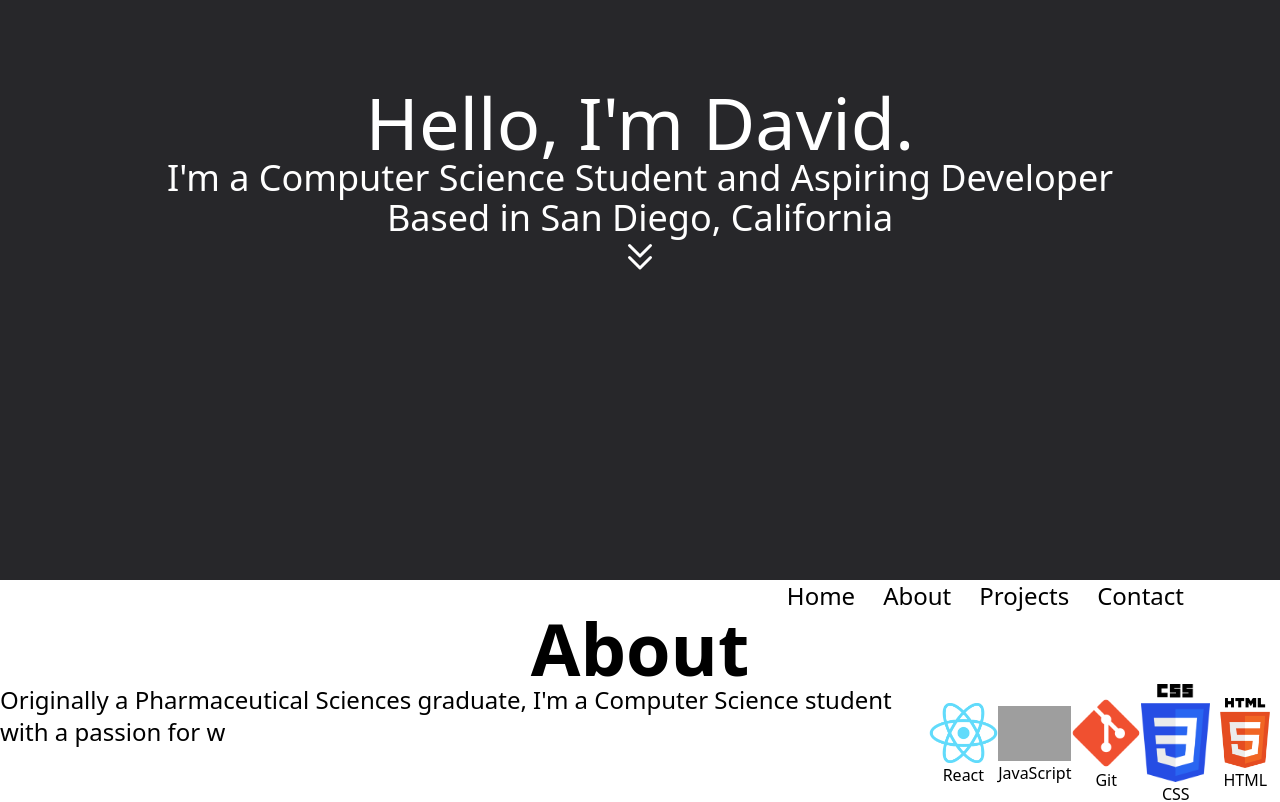
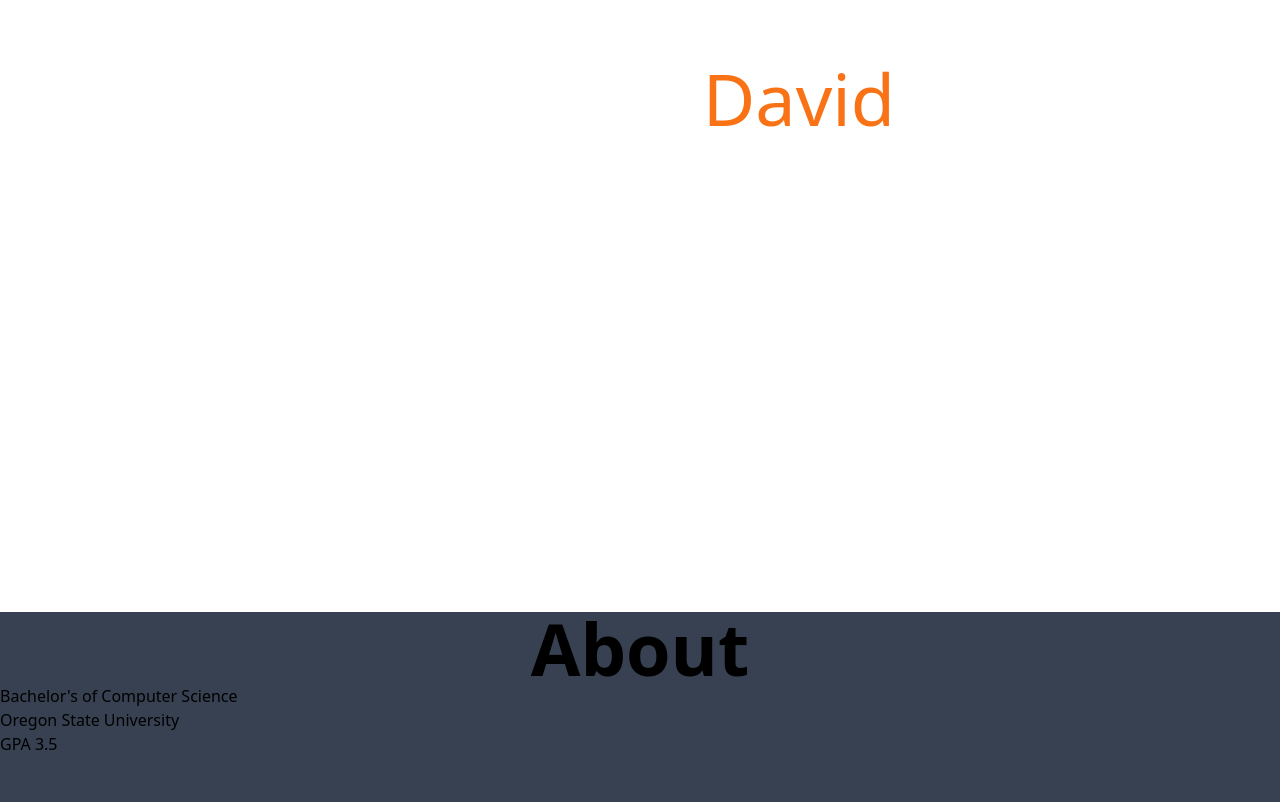
Before and after one commit to DavidGurovich/my-portfolio, a React (Create React App) app: page / in a window 1280 px wide. Shown: the part 220-1022 px from the top of the page. Built offline with nearby package versions, Linux system fonts and the light colour scheme; grey boxes are pictures that could not be loaded.

Commit message:
going to map skill icons using javascript

```diff
--- a/src/App.js
+++ b/src/App.js
@@ -8,7 +8,7 @@ import Contact from './components/Contact';
 
 function App() {
   return (
-    <main className=''>
+    <main >
       <Home/>
       <NavBar/>
       <About />
--- a/src/components/About.jsx
+++ b/src/components/About.jsx
@@ -5,19 +5,44 @@ import htmlLogo from '../images/htmllogo.png';
 import gitLogo from '../images/gitlogo.png';
 import cssLogo from '../images/csslogo.png';
 
+const skills = [
+    {
+        logo: htmlLogo,
+        title: "HTML"
+    },
+    {
+        logo: cssLogo,
+        title: "CSS"
+    },
+    {
+        logo: javaScriptLogo,
+        title: "JavaScript"
+    },
+    {
+        logo: reactLogo,
+        title: "ReactJS"
+    },
+    {
+        logo: gitLogo,
+        title: "Git"
+    },
+
+]
+
+
 function About() {
   return (
-    <div className='h-screen w-screen' id='about'>
+    <div className='bg-gray-700 h-screen w-screen relative' id='about'>
         <h1 className='text-7xl text-center font-bold'>About</h1>
-        <div className='flex flex-row'>
+        <div className='flex flex-col'>
             <div className=''>
-              <p className='text-2xl'>
-              Originally a Pharmaceutical Sciences graduate, I'm a Computer Science
-              student with a passion for w
-              </p>
+              <h4> Bachelor's of Computer Science </h4>
+              <h4> Oregon State University </h4>
+              <p> GPA 3.5 </p>
+
             </div>
-            <div className='flex flex-grid justify-center items-center'>
-                <div className='text-center'>
+            <div className='flex flex-wrap items-center'>
+                {/* <div className='text-center'>
                     <img src={reactLogo} width={85}/>
                     <p>React</p>
                 </div>
@@ -35,8 +60,8 @@ function About() {
                 </div>
                 <div className='text-center'>
                     <img src={htmlLogo} width={85}/>
-                    <p>HTML</p>
-                </div>
+                    <p>HTML</p> */}
+                {/* </div> */}
             </div>
 
         </div>
--- a/src/components/Home.jsx
+++ b/src/components/Home.jsx
@@ -5,13 +5,13 @@ function Home() {
   return (
     <div
     id = "home"
-    className='w-screen p-20 bg-zinc-800 h-screen flex justify-center '>
+    className='w-screen p-20 h-screen flex justify-center '>
 
       <div className='flex flex-col justify-center items-center text-4xl text-white'>
-        <h1 className='text-7xl'>Hello, I'm David.</h1>
-        <p> I'm a Computer Science Student and Aspiring Developer</p>
-        <p> Based in San Diego, California</p>
-        <a href="#about">
+        <h1 className='text-7xl'>Hello, I'm <span className='text-orange-500'>David</span>.</h1>
+        <p className='pt-4'> Computer Science Student |  Aspiring Developer</p>
+        <p className='pt-4'> Based in San Diego, California</p>
+        <a href="#about" className='pt-4'>
 
           <HiOutlineChevronDoubleDown/>
         </a>
--- a/src/components/NavBar.jsx
+++ b/src/components/NavBar.jsx
@@ -15,7 +15,7 @@ function NavBar() {
   //   )
   // }
   return (
-    <nav className='sticky top-0 left-0 right-0'>
+    <nav className=' text-white sticky top-0 left-0 right-0'>
         <ul className='flex flex-row justify-end mr-10 space-x-7 text-2xl pr-14'>
 
               <a href="#home">Home</a>
--- a/src/index.css
+++ b/src/index.css
@@ -6,7 +6,7 @@
 
 @layer base {
     html {
-
+        font-family: system-ui,'Segoe UI', Roboto, Oxygen, Ubuntu, Cantarell, 'Open Sans', 'Helvetica Neue', sans-serif;
         scroll-behavior: smooth;
     }
 }
```
